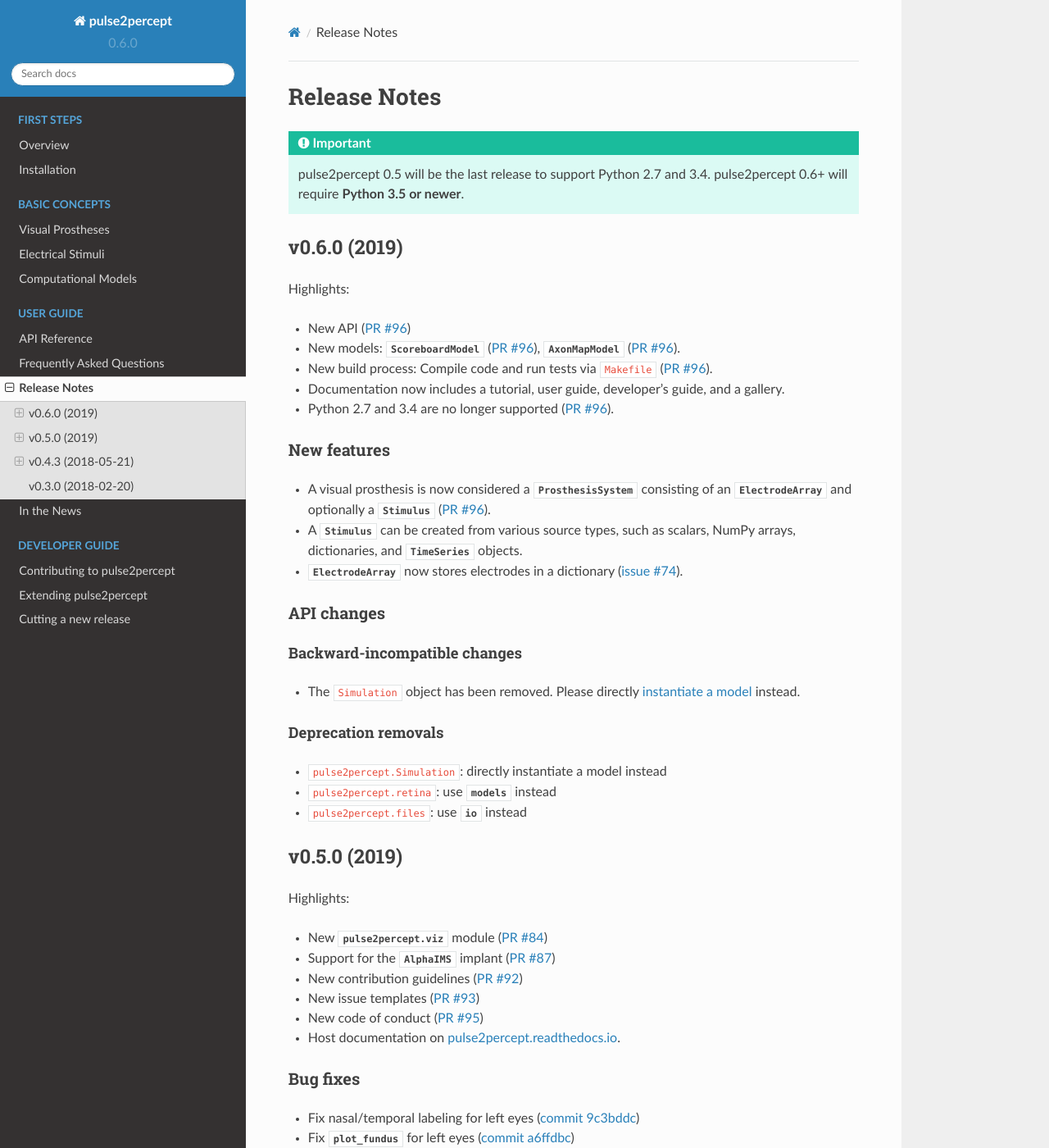
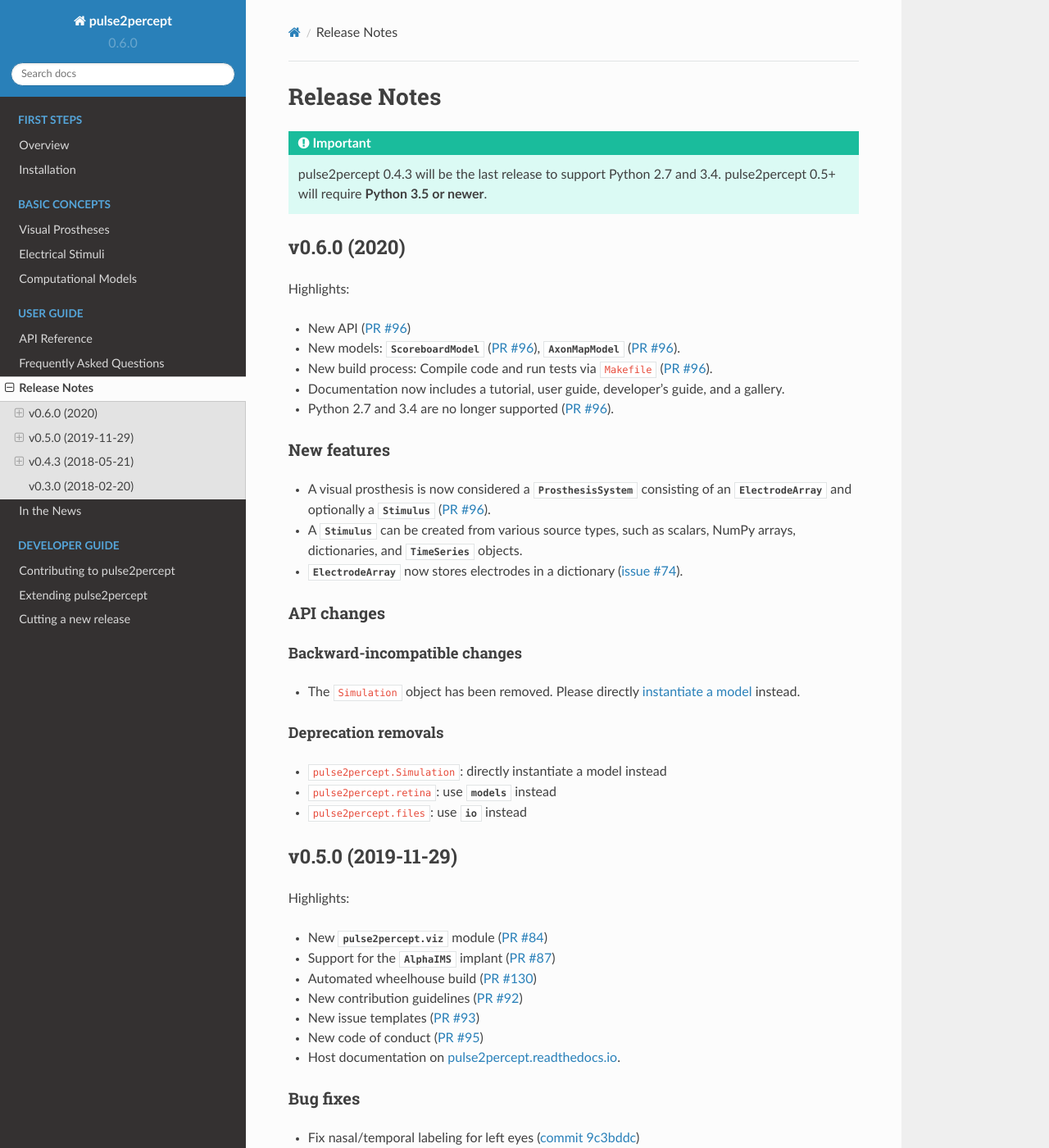
Before and after one commit to pulse2percept/pulse2percept, a Sphinx documentation site: the page built from doc/users/release_notes.rst, in a window 1280 px wide and 1400 px high. Shown: the whole window at 82% size. Built offline with Sphinx 7.4.7 and the Read the Docs theme 2.0.0, drawn with Linux system fonts in a browser that asks for light colours; pages that are not in the unit, such as notebooks, are missing from menus.

Commit message:
update release notes

```diff
--- a/doc/users/release_notes.rst
+++ b/doc/users/release_notes.rst
@@ -6,10 +6,10 @@
 
 .. important::
 
-    pulse2percept 0.5 will be the last release to support Python 2.7 and 3.4.
-    pulse2percept 0.6+ will require **Python 3.5 or newer**.
+    pulse2percept 0.4.3 will be the last release to support Python 2.7 and 3.4.
+    pulse2percept 0.5+ will require **Python 3.5 or newer**.
 
-v0.6.0 (2019)
+v0.6.0 (2020)
 -------------
 
 Highlights:
@@ -52,7 +52,7 @@
 * ``pulse2percept.retina``: use :py:mod:`~pulse2percept.models` instead
 * ``pulse2percept.files``: use :py:mod:`~pulse2percept.io` instead
 
-v0.5.0 (2019)
+v0.5.0 (2019-11-29)
 -------------
 
 Highlights:
@@ -60,6 +60,7 @@
 *   New :py:mod:`pulse2percept.viz` module (:pull:`84`)
 *   Support for the :py:class:`~pulse2percept.implants.AlphaIMS` implant
     (:pull:`87`)
+*   Automated wheelhouse build (:pull:`130`)
 *   New contribution guidelines (:pull:`92`)
 *   New issue templates (:pull:`93`)
 *   New code of conduct (:pull:`95`)
```
